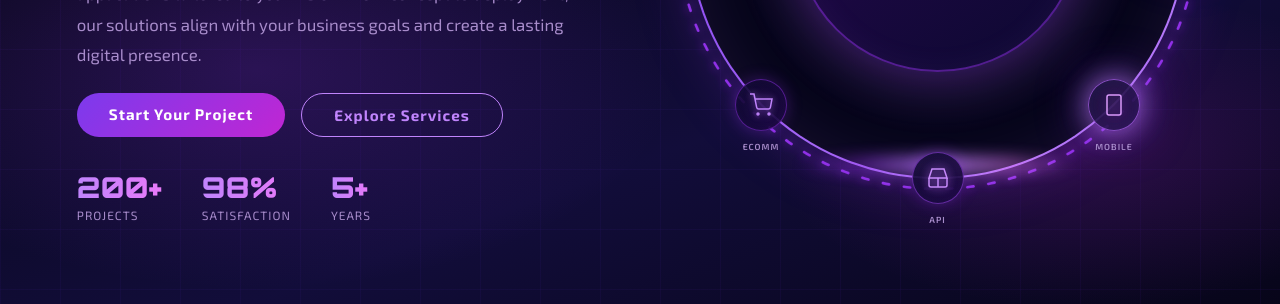
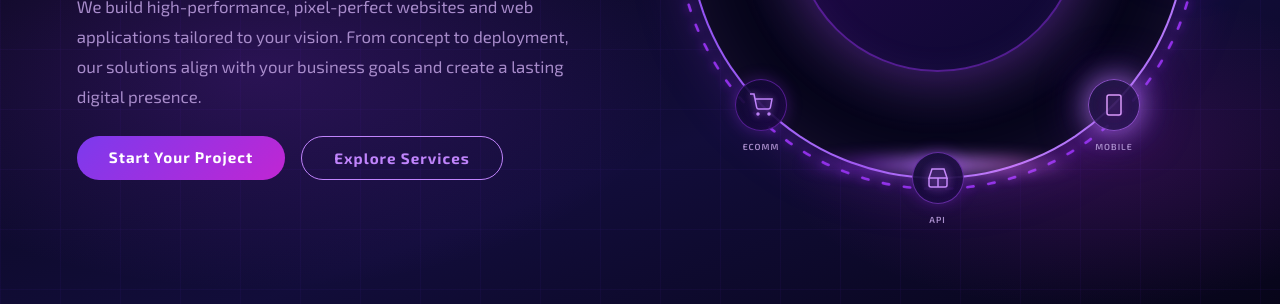
Before and after one commit to azhar2006-collab/WEBSPIDE2, a plain HTML site: page index.html in a window 1280 px wide. Shown: the part 491-795 px from the top of the page. Drawn offline with Linux system fonts and the light colour scheme.

Commit message:
Update index.html

```diff
--- a/index.html
+++ b/index.html
@@ -807,11 +807,7 @@
       <a href="#contact" class="btn-primary">Start Your Project</a>
       <a href="#services" class="btn-outline">Explore Services</a>
     </div>
-    <div class="hero-stats fade-in delay-4">
-      <div class="stat"><span class="stat-num">200+</span><span class="stat-label">Projects</span></div>
-      <div class="stat"><span class="stat-num">98%</span><span class="stat-label">Satisfaction</span></div>
-      <div class="stat"><span class="stat-num">5+</span><span class="stat-label">Years</span></div>
-    </div>
+
   </div>
 
   <div class="orbital-wrap fade-in delay-3">
```
